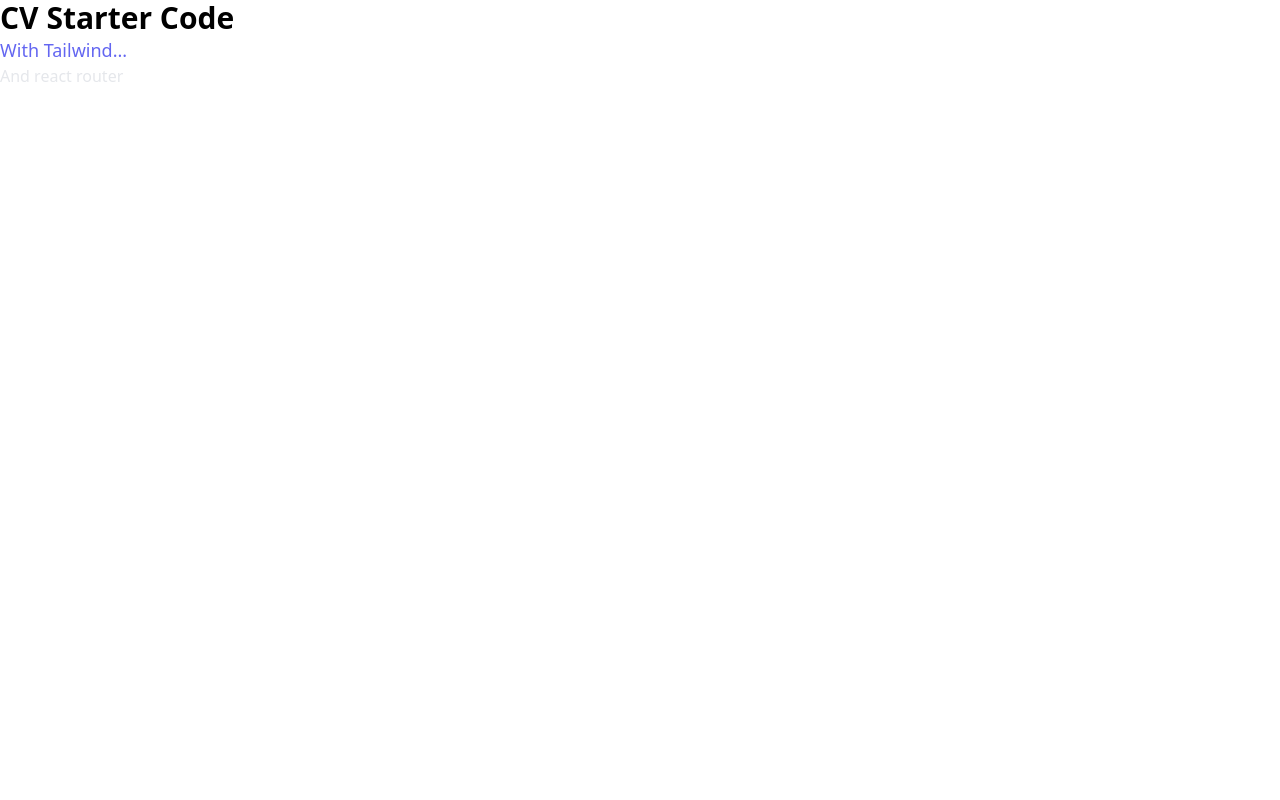
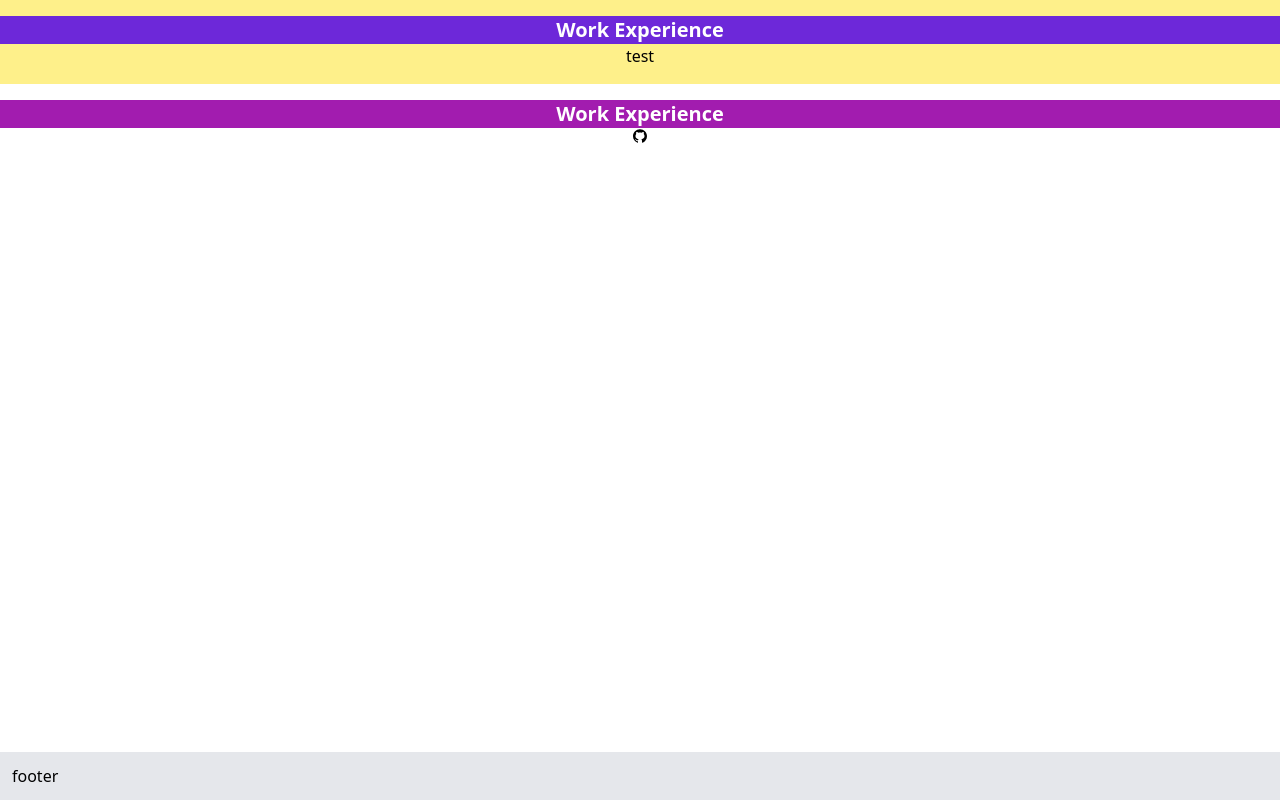
Before and after one commit to bastian-g11/cv-bastian-g11, a React (Create React App) app: page / in a window 1280 px wide. Built offline with nearby package versions, Linux system fonts and the light colour scheme.

Commit message:
FEAT: Create first components

```diff
--- a/package.json
+++ b/package.json
@@ -8,6 +8,7 @@
     "@testing-library/user-event": "^13.5.0",
     "react": "^18.2.0",
     "react-dom": "^18.2.0",
+    "react-icons": "^4.4.0",
     "react-router-dom": "6",
     "react-scripts": "5.0.1",
     "web-vitals": "^2.1.4"
--- /dev/null
+++ b/src/components/Information.jsx
@@ -0,0 +1,9 @@
+import { AiFillGithub } from 'react-icons/ai';
+
+const Information = () => (
+  <div>
+    <AiFillGithub />
+  </div>
+);
+
+export { Information };
--- /dev/null
+++ b/src/components/Section.jsx
@@ -0,0 +1,15 @@
+const Section = ({
+  title,
+  titleBackground = 'bg-violet-700 ',
+  background = 'bg-white',
+  children,
+}) => (
+  <div className={`py-4 flex flex-col items-center ${background}`}>
+    <div className={`w-full ${titleBackground}`}>
+      <h1 className='text-center text-white font-bold text-xl'>{title}</h1>
+    </div>
+    <div>{children}</div>
+  </div>
+);
+
+export { Section };
--- a/src/layouts/Layout.jsx
+++ b/src/layouts/Layout.jsx
@@ -1,17 +1,16 @@
 import { Outlet } from 'react-router-dom';
 
-// delete this
-const Layout = () => <Outlet />;
+// // delete this
+// const Layout = () => <Outlet />;
 
 // replace it with your own layout
-// const Layout = () => {
-//   return (
-//     <>
-//       <>
-//         <Outlet />
-//       </>
-//     </>
-//   );
-// };
+const Layout = () => (
+  <main className='h-screen flex flex-col'>
+    <div className='h-full overflow-y-auto'>
+      <Outlet />
+    </div>
+    <footer className='bg-gray-200 p-3'>footer</footer>
+  </main>
+);
 
 export default Layout;
--- a/src/pages/Home.jsx
+++ b/src/pages/Home.jsx
@@ -1,11 +1,19 @@
 import React from 'react';
+import { Section } from 'components/Section';
+import { Information } from 'components/Information';
 
 const Home = () => (
   <main>
-    <h1 className='text-3xl font-extrabold'>CV Starter Code</h1>
+    {/* <h1 className='text-3xl font-extrabold'>CV Starter Code</h1> */}
     <div className='flex flex-col'>
-      <span className='text-indigo-500 text-lg'>With Tailwind...</span>
-      <span className='text-gray-200'>And react router</span>
+      {/* <span className='text-indigo-500 text-lg'>With Tailwind...</span>
+      <span className='text-gray-200'>And react router</span> */}
+      <Section title='Work Experience' background='bg-yellow-200'>
+        <h1>test</h1>
+      </Section>
+      <Section title='Work Experience' titleBackground='bg-fuchsia-700'>
+        <Information />
+      </Section>
     </div>
   </main>
 );
```
Also changed, not shown: 1 other file (tests, documents, lock files or other folders).
